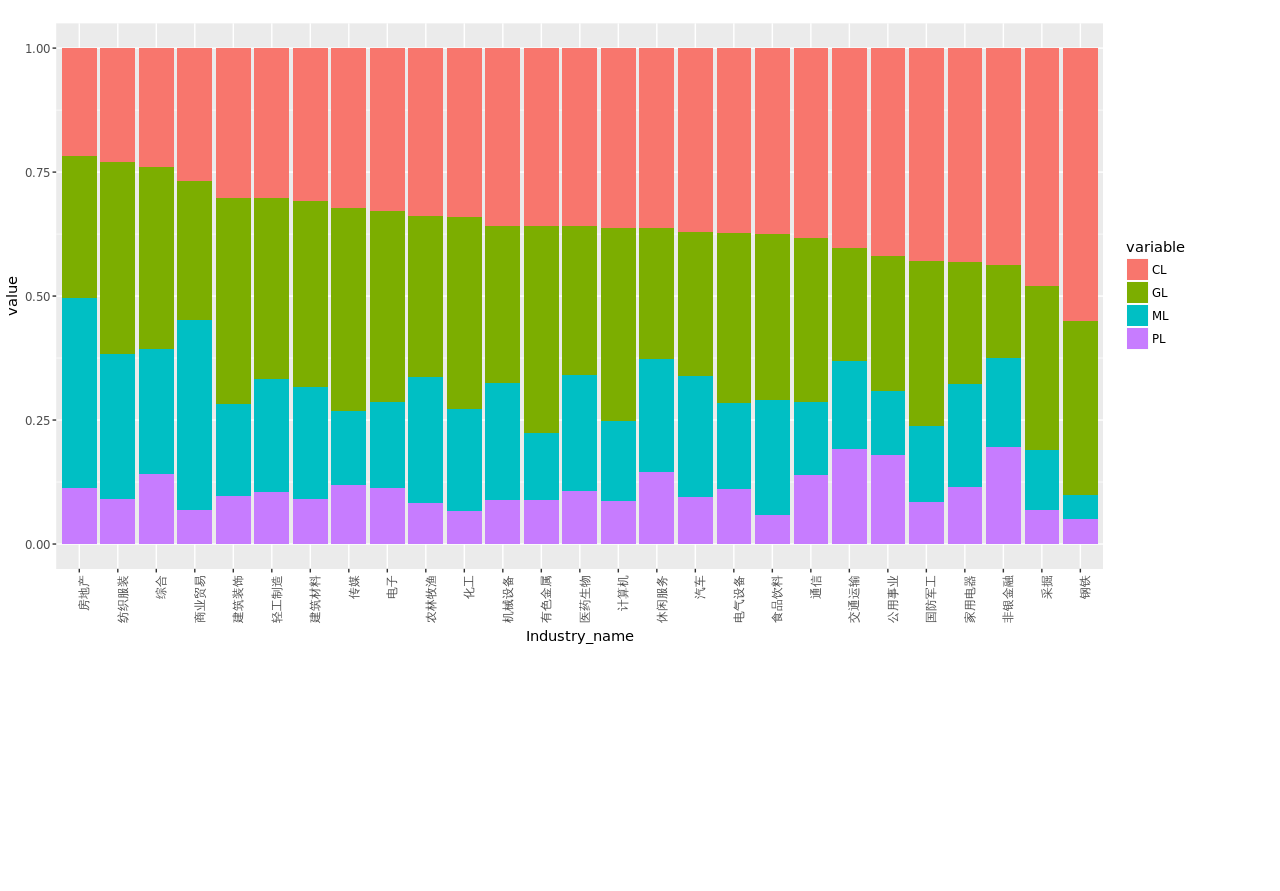
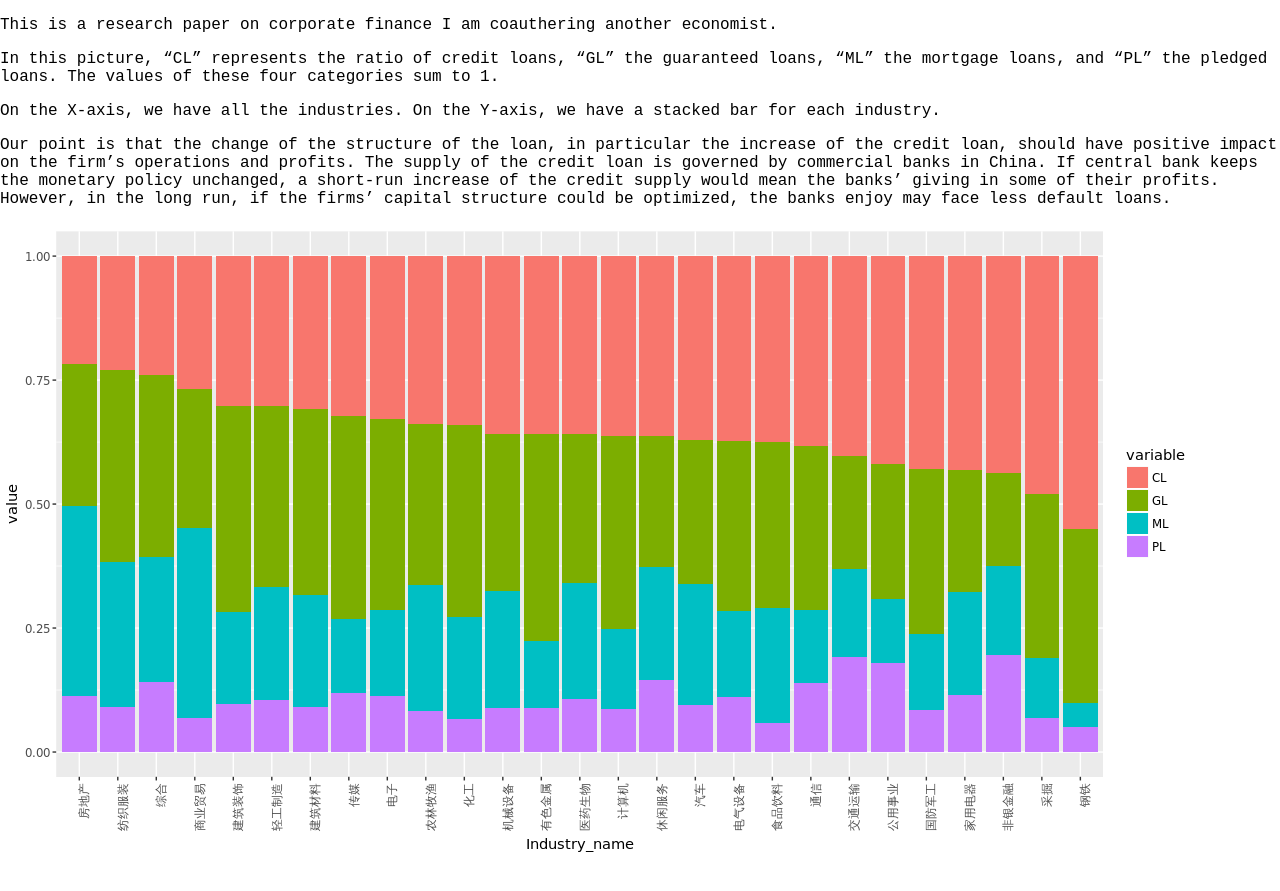
Before and after one commit to brbisheng/brbisheng.github.io, a Jekyll site: the page built from _posts/new/2020-06-06-b1.md, in a window 1280 px wide. Shown: the top 891 px of the page. Built offline with Jekyll 4.4.1, drawn with Linux system fonts in a browser that asks for light colours; nearby versions of some CDN libraries.

Commit message:
Update 2020-06-06-b1.md

```diff
--- a/_posts/new/2020-06-06-b1.md
+++ b/_posts/new/2020-06-06-b1.md
@@ -4,4 +4,12 @@
 categories: stocks
 ---
 
+This is a research paper on corporate finance I am coauthering another economist.
+
+In this picture, "CL" represents the ratio of credit loans, "GL" the guaranteed loans, "ML" the mortgage loans, and "PL" the pledged loans. The values of these four categories sum to 1.
+
+On the X-axis, we have all the industries. On the Y-axis, we have a stacked bar for each industry.
+
+Our point is that the change of the structure of the loan, in particular the increase of the credit loan, should have positive impact on the firm's operations and profits. The supply of the credit loan is governed by commercial banks in China. If central bank keeps the monetary policy unchanged, a short-run increase of the credit supply would mean the banks' giving in some of their profits. However, in the long run, if the firms' capital structure could be optimized, the banks enjoy may face less default loans.
+
 ![Today' picture.](https://github.com/brbisheng/brbisheng.github.io/blob/master/assets/pictures/plot_zoom_png.png?raw=true)
```
